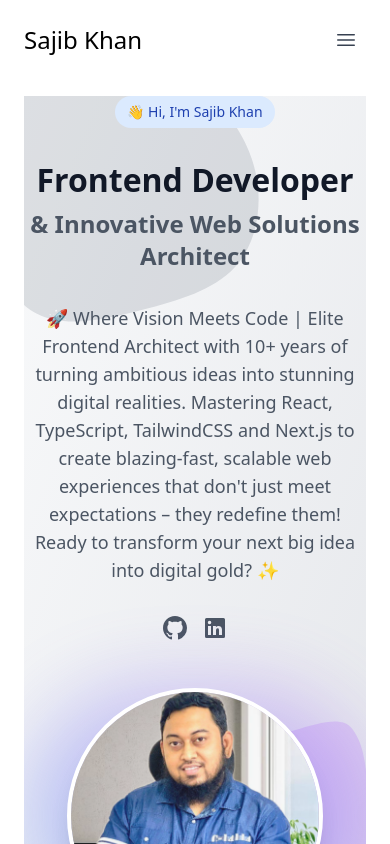
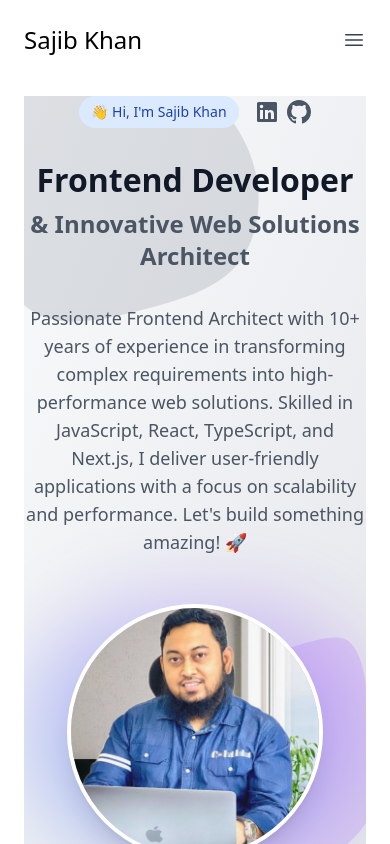
Before and after one commit to sajibcse68/website, a Next.js app: page / in a window 390 px wide. Shown: the top 844 px of the page. Built offline with nearby package versions, Linux system fonts and the light colour scheme.

Commit message:
Improve responsiveness, update intro, move social icons, footer align

```diff
--- a/components/footer.tsx
+++ b/components/footer.tsx
@@ -1,6 +1,6 @@
-import Link from "next/link";
+import Link from 'next/link';
 
-import { ContainerInner, ContainerOuter } from "@/components/container";
+import { ContainerInner, ContainerOuter } from '@/components/container';
 
 function NavLink({
   href,
@@ -22,16 +22,13 @@ function NavLink({
 export function Footer() {
   return (
     <footer className="mt-32 flex w-full justify-center">
-        <div className="border-t w-full max-w-7xl border-zinc-100 pb-16 pt-10 dark:border-zinc-700/40">
-          <ContainerInner>
-            <div className="flex flex-col items-center justify-between gap-6 md:flex-row">
-              <p className="text-sm text-zinc-400 dark:text-zinc-500">
-                &copy; {new Date().getFullYear()} Sajib Khan. All rights
-                reserved.
-              </p>
-            </div>
-          </ContainerInner>
+      <div className="border-t w-full max-w-7xl border-zinc-100 pb-16 pt-10 dark:border-zinc-700/40">
+        <div className="flex flex-col items-center justify-between gap-6 md:flex-row">
+          <p className="text-sm text-zinc-400 dark:text-zinc-500">
+            &copy; {new Date().getFullYear()} Sajib Khan. All rights reserved.
+          </p>
         </div>
+      </div>
     </footer>
   );
 }
--- a/components/navbar/Navbar.tsx
+++ b/components/navbar/Navbar.tsx
@@ -118,7 +118,7 @@ export default function Navbar() {
         </Link>
       </div>
 
-      <nav aria-label="Global" className="sm:px-9 col-span-1 md:col-span-2 lg:col-span-9 mx-2 md:mx-auto">
+      <nav aria-label="Global" className="col-span-1 md:col-span-2 lg:col-span-9">
         <div className="flex lg:flex-1"></div>
         <div className="flex lg:hidden">
           <button
--- a/components/sections/HeroSection.tsx
+++ b/components/sections/HeroSection.tsx
@@ -1,6 +1,5 @@
-import Image from "next/image";
-import Link from "next/link";
-
+import Image from 'next/image';
+import Link from 'next/link';
 
 function HeroSection() {
   return (
@@ -70,33 +69,62 @@ function HeroSection() {
             data-aos="fade-right"
           >
             {/** <!-- Name Tag --> */}
-            <div className="inline-block">
+            <div className="flex justify-center gap-4 lg:justify-start">
               <span className="inline-flex items-center px-3 py-1 rounded-full text-sm font-medium bg-blue-100 text-blue-800 dark:bg-blue-900 dark:text-blue-200">
                 👋 Hi, I&apos;m Sajib Khan
               </span>
+
+              {/** <!-- Social Links --> */}
+              <div className="flex gap-2 justify-center items-center">
+                <Link
+                  href="https://linkedin.com/in/sajibkhan"
+                  className="text-gray-600 dark:text-gray-400 hover:text-blue-600 dark:hover:text-blue-400 transition-colors duration-300"
+                  target="_blank"
+                >
+                  <span className="sr-only">LinkedIn</span>
+                  <svg
+                    xmlns="http://www.w3.org/2000/svg"
+                    viewBox="0 0 24 24"
+                    fill="currentColor"
+                    className="h-6 w-6"
+                    aria-hidden="true"
+                  >
+                    <path d="M20.5 2h-17A1.5 1.5 0 002 3.5v17A1.5 1.5 0 003.5 22h17a1.5 1.5 0 001.5-1.5v-17A1.5 1.5 0 0020.5 2zM8 19H5v-9h3zM6.5 8.25A1.75 1.75 0 118.3 6.5a1.78 1.78 0 01-1.8 1.75zM19 19h-3v-4.74c0-1.42-.6-1.93-1.38-1.93A1.74 1.74 0 0013 14.19a.66.66 0 000 .14V19h-3v-9h2.9v1.3a3.11 3.11 0 012.7-1.4c1.55 0 3.36.86 3.36 3.66z"></path>
+                  </svg>
+                </Link>
+
+                <Link
+                  href="https://github.com/sajibcse68"
+                  className="text-gray-600 dark:text-gray-400 hover:text-blue-600 dark:hover:text-blue-400 transition-colors duration-300"
+                  target="_blank"
+                >
+                  <span className="sr-only">GitHub</span>
+                  <svg
+                    className="w-6 h-6"
+                    fill="currentColor"
+                    viewBox="0 0 24 24"
+                  >
+                    <path d="M12 0C5.37 0 0 5.37 0 12c0 5.31 3.435 9.795 8.205 11.385.6.105.825-.255.825-.57 0-.285-.015-1.23-.015-2.235-3.015.555-3.795-.735-4.035-1.41-.135-.345-.72-1.41-1.23-1.695-.42-.225-1.02-.78-.015-.795.945-.015 1.62.87 1.845 1.23 1.08 1.815 2.805 1.305 3.495.99.105-.78.42-1.305.765-1.605-2.67-.3-5.46-1.335-5.46-5.925 0-1.305.465-2.385 1.23-3.225-.12-.3-.54-1.53.12-3.18 0 0 1.005-.315 3.3 1.23.96-.27 1.98-.405 3-.405s2.04.135 3 .405c2.295-1.56 3.3-1.23 3.3-1.23.66 1.65.24 2.88.12 3.18.765.84 1.23 1.905 1.23 3.225 0 4.605-2.805 5.625-5.475 5.925.435.375.81 1.095.81 2.22 0 1.605-.015 2.895-.015 3.3 0 .315.225.69.825.57A12.02 12.02 0 0024 12c0-6.63-5.37-12-12-12z" />
+                  </svg>
+                </Link>
+              </div>
             </div>
 
             {/** <!-- Main Headline --> */}
-            <h1 className="text-4xl sm:text-4xl lg:text-6xl font-bold text-gray-900 dark:text-white">
+            <h1 className="text-4xl sm:text-4xl lg:text-5xl xl:text-6xl font-bold text-gray-900 dark:text-white">
               <span className="block">Frontend Developer</span>
-              <span className="text-2xl sm:text-3xl lg:text-4xl block mt-2 text-gray-600 dark:text-slate-500">
+              <span className="text-2xl lg:text-[26px] xl:text-4xl block mt-2 text-gray-600 dark:text-slate-500">
                 & Innovative Web Solutions Architect
               </span>
             </h1>
 
             {/** <!-- Sub-headline --> */}
-            <p className="flex flex-wrap gap-4 justify-center lg:justify-start text-lg sm:text-xl text-gray-600 dark:text-gray-300 max-w-2xl">
-              {/* 🚀 Passionate Frontend Architect with 10+ years of experience in
+            <p className="flex w-full mx-auto max-w-2xl flex-wrap justify-center gap-4 text-lg text-gray-600 dark:text-gray-300 sm:text-xl lg:justify-start">
+              Passionate Frontend Architect with 10+ years of experience in
               transforming complex requirements into high-performance web
-              solutions. Specializing in modern technologies like React,
-              TypeScript, TailwindCSS and Next.js, I deliver user-friendly applications with
-              a focus on scalability and performance! */}
-              🚀 Where Vision Meets Code | Elite Frontend Architect with 10+
-              years of turning ambitious ideas into stunning digital realities.
-              Mastering React, TypeScript, TailwindCSS and Next.js to create
-              blazing-fast, scalable web experiences that don&apos;t just meet
-              expectations – they redefine them! Ready to transform your next
-              big idea into digital gold? ✨
+              solutions. Skilled in JavaScript, React, TypeScript, and Next.js,
+              I deliver user-friendly applications with a focus on scalability
+              and performance. Let&apos;s build something amazing! 🚀
             </p>
 
             {/** <!-- CTA Buttons --> */}
@@ -113,40 +141,6 @@ function HeroSection() {
                 </span>
               </button>
             </div> */}
-
-            {/** <!-- Social Links --> */}
-            <div className="flex gap-4 justify-center lg:justify-start">
-              <Link
-                href="https://github.com/sajibcse68"
-                className="text-gray-600 dark:text-gray-400 hover:text-blue-600 dark:hover:text-blue-400 transition-colors duration-300"
-                target="_blank"
-              >
-                <span className="sr-only">GitHub</span>
-                <svg
-                  className="w-6 h-6"
-                  fill="currentColor"
-                  viewBox="0 0 24 24"
-                >
-                  <path d="M12 0C5.37 0 0 5.37 0 12c0 5.31 3.435 9.795 8.205 11.385.6.105.825-.255.825-.57 0-.285-.015-1.23-.015-2.235-3.015.555-3.795-.735-4.035-1.41-.135-.345-.72-1.41-1.23-1.695-.42-.225-1.02-.78-.015-.795.945-.015 1.62.87 1.845 1.23 1.08 1.815 2.805 1.305 3.495.99.105-.78.42-1.305.765-1.605-2.67-.3-5.46-1.335-5.46-5.925 0-1.305.465-2.385 1.23-3.225-.12-.3-.54-1.53.12-3.18 0 0 1.005-.315 3.3 1.23.96-.27 1.98-.405 3-.405s2.04.135 3 .405c2.295-1.56 3.3-1.23 3.3-1.23.66 1.65.24 2.88.12 3.18.765.84 1.23 1.905 1.23 3.225 0 4.605-2.805 5.625-5.475 5.925.435.375.81 1.095.81 2.22 0 1.605-.015 2.895-.015 3.3 0 .315.225.69.825.57A12.02 12.02 0 0024 12c0-6.63-5.37-12-12-12z" />
-                </svg>
-              </Link>
-              <Link
-                href="https://linkedin.com/in/sajibkhan"
-                className="text-gray-600 dark:text-gray-400 hover:text-blue-600 dark:hover:text-blue-400 transition-colors duration-300"
-                target="_blank"
-              >
-                <span className="sr-only">LinkedIn</span>
-                <svg
-                  xmlns="http://www.w3.org/2000/svg"
-                  viewBox="0 0 24 24"
-                  fill="currentColor"
-                  className="h-6 w-6"
-                  aria-hidden="true"
-                >
-                  <path d="M20.5 2h-17A1.5 1.5 0 002 3.5v17A1.5 1.5 0 003.5 22h17a1.5 1.5 0 001.5-1.5v-17A1.5 1.5 0 0020.5 2zM8 19H5v-9h3zM6.5 8.25A1.75 1.75 0 118.3 6.5a1.78 1.78 0 01-1.8 1.75zM19 19h-3v-4.74c0-1.42-.6-1.93-1.38-1.93A1.74 1.74 0 0013 14.19a.66.66 0 000 .14V19h-3v-9h2.9v1.3a3.11 3.11 0 012.7-1.4c1.55 0 3.36.86 3.36 3.66z"></path>
-                </svg>
-              </Link>
-            </div>
           </div>
 
           {/** <!-- Image/Illustration --> */}
```
